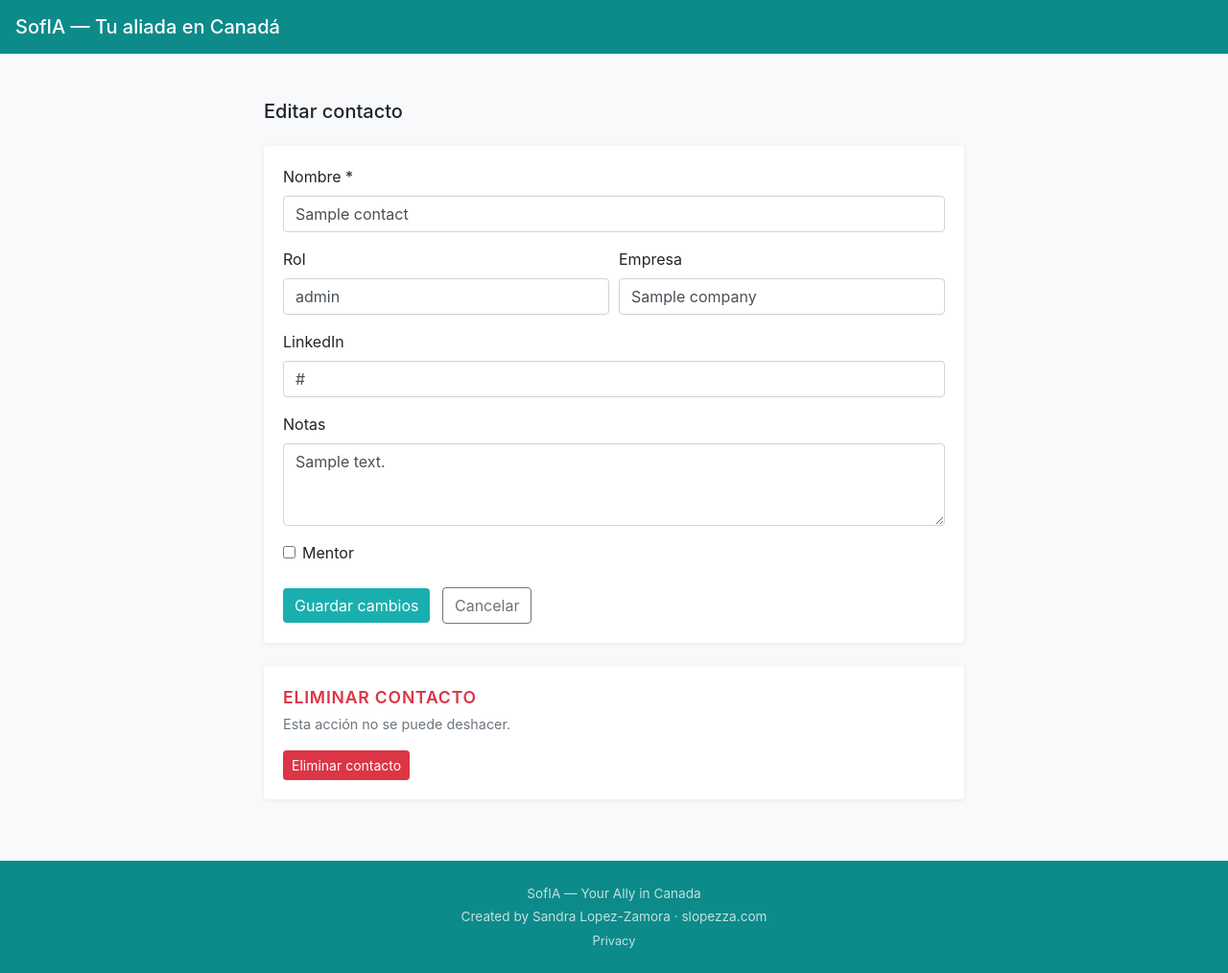
After one commit to smlopezza/sofia-canada, a FastAPI app: template app/templates/contact_edit.html in a window 1280 px wide. The commit adds this page. Shown: the whole page at 96% size. Run offline with FastAPI, Linux system fonts and the light colour scheme; the template is opened without the code that fills it: most values are stand-ins (such as "Sample title", 1, 10 or a date in 2020); some libraries are stand-ins or nearby versions.

Commit message:
Add contact edit and delete from export page
- Edit button on each contact row links to /export/contacts/{id}?token=
- Pre-filled form: name, role, company, LinkedIn, notes, mentor flag
- Delete button with confirmation dialog on edit page
- delete_contact and update_contact_fields added to firestore_client

Co-Authored-By: Claude Sonnet 4.6 <noreply@anthropic.com>

```diff
--- /dev/null
+++ b/app/templates/contact_edit.html
@@ -0,0 +1,75 @@
+{% extends "base.html" %}
+
+{% block title %}SofIA — Editar contacto{% endblock %}
+
+{% block navbar %}
+<nav class="navbar navbar-dark navbar-sofia">
+  <span class="navbar-brand mb-0 h1">SofIA — Tu aliada en Canadá</span>
+</nav>
+{% endblock %}
+
+{% block content %}
+<div class="row">
+  <div class="col-md-8 offset-md-2">
+
+    <h5 class="mb-4">Editar contacto</h5>
+
+    <div class="card mb-4">
+      <div class="card-body">
+        <form method="POST" action="/export/contacts/{{ contact_id }}">
+          <input type="hidden" name="token" value="{{ token }}">
+
+          <div class="form-group">
+            <label>Nombre *</label>
+            <input type="text" class="form-control" name="name" required value="{{ contact.name }}">
+          </div>
+          <div class="form-row">
+            <div class="form-group col-md-6">
+              <label>Rol</label>
+              <input type="text" class="form-control" name="role" value="{{ contact.role }}">
+            </div>
+            <div class="form-group col-md-6">
+              <label>Empresa</label>
+              <input type="text" class="form-control" name="company" value="{{ contact.company }}">
+            </div>
+          </div>
+          <div class="form-group">
+            <label>LinkedIn</label>
+            <input type="url" class="form-control" name="linkedin_url" value="{{ contact.linkedin_url or '' }}">
+          </div>
+          <div class="form-group">
+            <label>Notas</label>
+            <textarea class="form-control" name="post_call_notes" rows="3">{{ contact.post_call_notes or '' }}</textarea>
+          </div>
+          <div class="form-check mb-4">
+            <input class="form-check-input" type="checkbox" name="is_mentor" id="is_mentor"
+              {% if contact.is_mentor %}checked{% endif %}>
+            <label class="form-check-label" for="is_mentor">Mentor</label>
+          </div>
+
+          <div class="d-flex justify-content-between align-items-center">
+            <div>
+              <button type="submit" class="btn btn-teal mr-2">Guardar cambios</button>
+              <a href="/export?token={{ token }}" class="btn btn-outline-secondary">Cancelar</a>
+            </div>
+          </div>
+        </form>
+      </div>
+    </div>
+
+    <!-- Delete -->
+    <div class="card border-danger">
+      <div class="card-body">
+        <p class="section-title text-danger mb-1">Eliminar contacto</p>
+        <p class="section-note mb-3">Esta acción no se puede deshacer.</p>
+        <form method="POST" action="/export/contacts/{{ contact_id }}/delete"
+              onsubmit="return confirm('¿Seguro que quieres eliminar a {{ contact.name }}? Esta acción no se puede deshacer.')">
+          <input type="hidden" name="token" value="{{ token }}">
+          <button type="submit" class="btn btn-danger btn-sm">Eliminar contacto</button>
+        </form>
+      </div>
+    </div>
+
+  </div>
+</div>
+{% endblock %}
```
Also changed, not shown: app/clients/firestore_client.py (+10 -0 lines), app/routers/export.py (+59 -3 lines), app/templates/export.html (+7 -1 lines).
